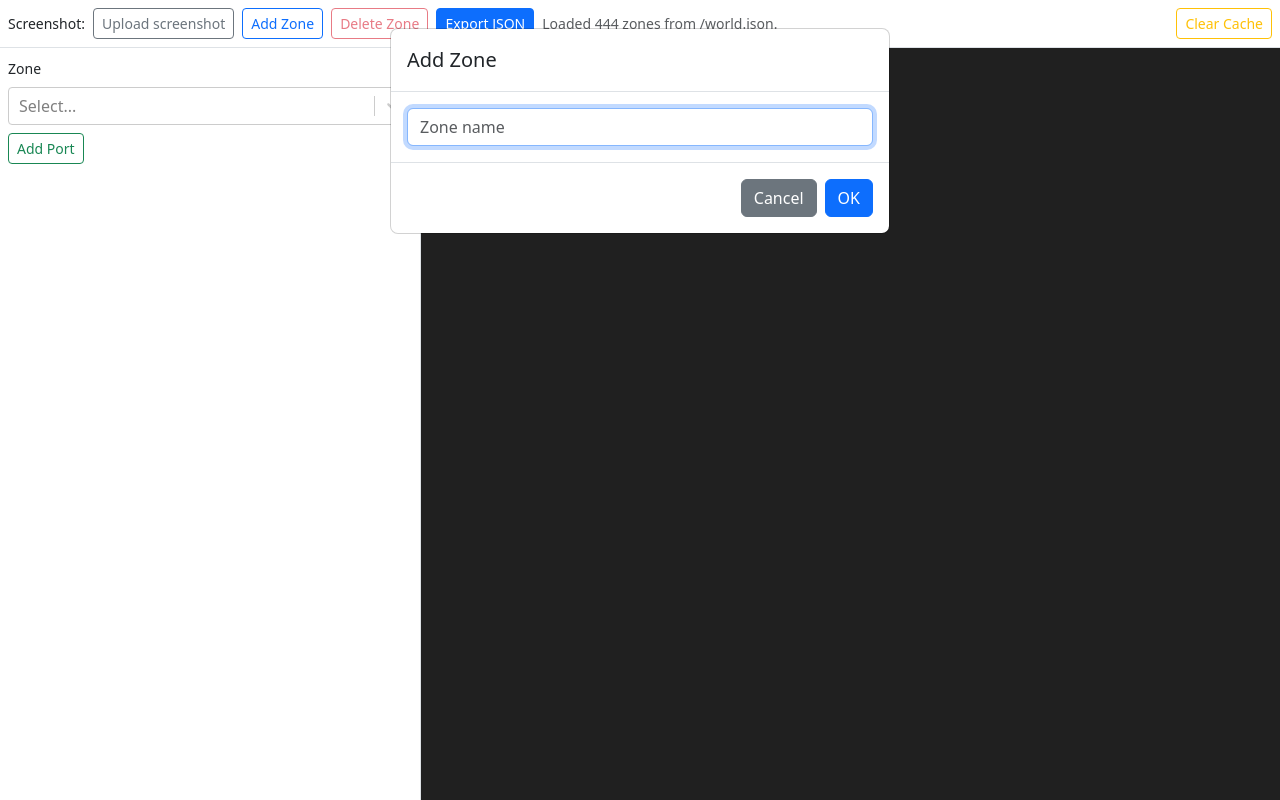
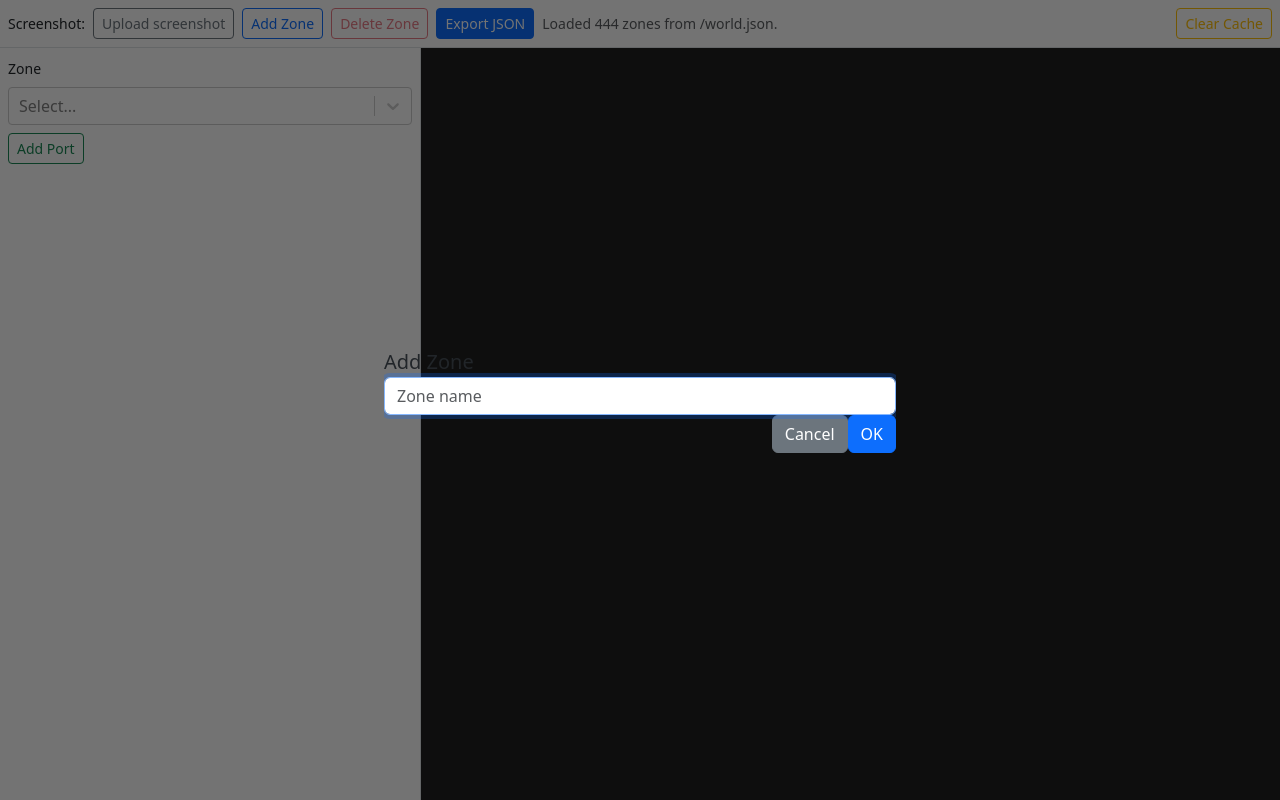
Before and after one commit to beemerwt/albion-zone-builder, a React (Vite) app: page / in a window 1280 px wide. Both pictures are taken after a click on the button "Add Zone". Built offline with nearby package versions, Linux system fonts and the light colour scheme.

Commit message:
Add reusable generic modal component

```diff
--- a/src/App.tsx
+++ b/src/App.tsx
@@ -3,6 +3,7 @@ import MapCanvas from "./components/MapCanvas";
 import PortsEditor from "./components/PortsEditor";
 import SearchableDropdown from "./components/SearchableDropdown";
 import Toolbar from "./components/Toolbar";
+import Modal from "./components/Modal";
 import { applyAffine, clamp01, computeAffine, fallbackCorners } from "./lib/affine";
 import { detectMapBoundsWithOpenCv } from "./lib/mapBounds";
 import { PortData, WorldJson, Zone } from "./lib/types";
@@ -307,17 +308,15 @@ export default function App() {
         </div>
       </div>
 
-      {addOpen && (
-        <div
-          className="modal d-block"
-          tabIndex={-1}
-          onKeyDown={(e) => e.key === "Escape" && setAddOpen(false)}
+      <Modal
+        open={addOpen}
+        title="Add Zone"
+        onClose={() => {
+          setAddOpen(false);
+          setAddName("");
+          setAddError("");
+        }}
       >
-          <div className="modal-dialog">
-            <div className="modal-content">
-              <div className="modal-header">
-                <h5 className="modal-title">Add Zone</h5>
-              </div>
         <div className="modal-body">
           <input
             autoFocus
@@ -341,6 +340,7 @@ export default function App() {
         </div>
         <div className="modal-footer">
           <button
+            type="button"
             className="btn btn-secondary"
             onClick={() => {
               setAddOpen(false);
@@ -350,34 +350,23 @@ export default function App() {
           >
             Cancel
           </button>
-                <button className="btn btn-primary" onClick={onAddZoneSubmit}>
+          <button type="button" className="btn btn-primary" onClick={onAddZoneSubmit}>
             OK
           </button>
         </div>
-            </div>
-          </div>
-        </div>
-      )}
+      </Modal>
 
-      {deleteOpen && (
-        <div className="modal d-block" tabIndex={-1}>
-          <div className="modal-dialog">
-            <div className="modal-content">
-              <div className="modal-body">
-                Are you sure you want to delete {zone?.name ?? zoneId}
-              </div>
+      <Modal open={deleteOpen} onClose={() => setDeleteOpen(false)}>
+        <div className="modal-body">Are you sure you want to delete {zone?.name ?? zoneId}</div>
         <div className="modal-footer">
-                <button className="btn btn-secondary" onClick={() => setDeleteOpen(false)}>
+          <button type="button" className="btn btn-secondary" onClick={() => setDeleteOpen(false)}>
             No
           </button>
-                <button className="btn btn-danger" onClick={onDeleteZone}>
+          <button type="button" className="btn btn-danger" onClick={onDeleteZone}>
             Yes
           </button>
         </div>
-            </div>
-          </div>
-        </div>
-      )}
+      </Modal>
     </div>
   );
 }
--- /dev/null
+++ b/src/components/Modal.tsx
@@ -0,0 +1,70 @@
+import { useEffect, useId } from "react";
+import type { ReactNode } from "react";
+
+type ModalProps = {
+  open: boolean;
+  title?: string;
+  children: ReactNode;
+  onClose?: () => void;
+  closeOnOverlayClick?: boolean;
+  closeOnEscape?: boolean;
+  className?: string;
+  panelClassName?: string;
+};
+
+export default function Modal({
+  open,
+  title,
+  children,
+  onClose,
+  closeOnOverlayClick = true,
+  closeOnEscape = true,
+  className,
+  panelClassName,
+}: ModalProps) {
+  const titleId = useId();
+
+  useEffect(() => {
+    if (!open || !closeOnEscape || !onClose) return;
+
+    const onKeyDown = (event: KeyboardEvent) => {
+      if (event.key === "Escape") {
+        onClose();
+      }
+    };
+
+    window.addEventListener("keydown", onKeyDown);
+    return () => {
+      window.removeEventListener("keydown", onKeyDown);
+    };
+  }, [closeOnEscape, onClose, open]);
+
+  if (!open) return null;
+
+  return (
+    <div
+      className={`app-modal-overlay ${className ?? ""}`.trim()}
+      onClick={(event) => {
+        if (closeOnOverlayClick && event.target === event.currentTarget) {
+          onClose?.();
+        }
+      }}
+    >
+      <div
+        className={`app-modal-panel modal-content ${panelClassName ?? ""}`.trim()}
+        role="dialog"
+        aria-modal="true"
+        aria-labelledby={title ? titleId : undefined}
+      >
+        {title && (
+          <div className="modal-header">
+            <h5 className="modal-title" id={titleId}>
+              {title}
+            </h5>
+          </div>
+        )}
+        {children}
+      </div>
+    </div>
+  );
+}
--- a/src/styles.css
+++ b/src/styles.css
@@ -5,3 +5,20 @@
 .rs__control {
   min-height: 32px !important;
 }
+
+.app-modal-overlay {
+  position: fixed;
+  inset: 0;
+  z-index: 1055;
+  display: flex;
+  align-items: center;
+  justify-content: center;
+  padding: 1rem;
+  background: rgba(0, 0, 0, 0.55);
+}
+
+.app-modal-panel {
+  width: min(100%, 32rem);
+  max-height: calc(100vh - 2rem);
+  overflow-y: auto;
+}
```
Lines whose indentation alone changed are shown as unchanged.
